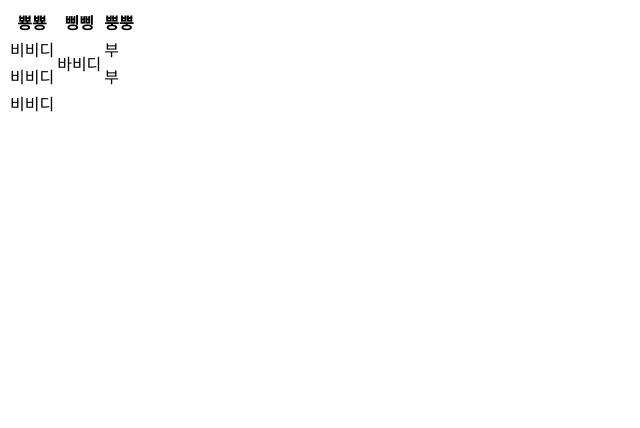
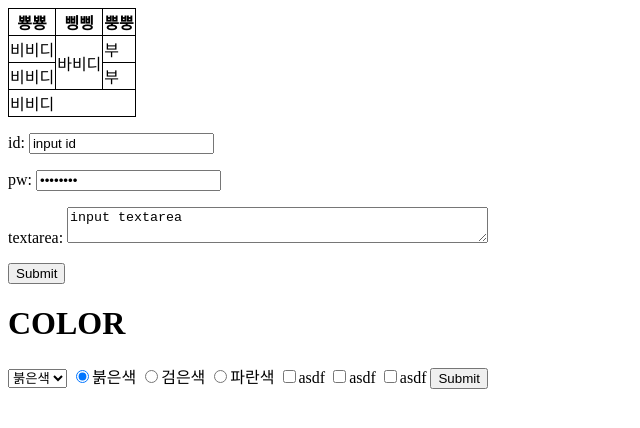
Before and after one commit to qwer-098/24_1-html-web_001, a plain HTML site: page table.html in a window 1280 px wide. Shown: the whole page, without its empty margins (0-640 px from the left). Drawn offline with Linux system fonts and the light colour scheme.

Commit message:
+id/pw/submit/select/label

```diff
--- a/table.html
+++ b/table.html
@@ -5,9 +5,12 @@
       table,
       th,
       td {
-        border: 1px solid white;
+        border: 1px solid black;
         border-collapse: collapse; /* 합치기 */
-        border-radius: 10px; /* 둥글게 */
+        /* border-radius: 10px; 둥글게 */
+      }
+      form {
+        display: inline;
       }
     </style>
   </head>
@@ -42,5 +45,38 @@
         <!-- tab focus -1 비대화형 0 대화형-->
       </div>
     </table>
+    <form action="http://localhost/login.php">
+      <p>
+        <label for="id_txt">id</label>:
+        <input id="id_txt" type="text" name="id" value="input id" />
+      </p>
+      <label>
+        <p>pw: <input type="password" name="pw" value="input pw" /></p>
+      </label>
+      <p>
+        textarea:
+        <textarea cols="50" rows="2">input textarea</textarea>
+      </p>
+      <input type="submit" />
+    </form>
+    <form action="http://localhost/login.php">
+      <h1>COLOR</h1>
+
+      <select name="color">
+        <!--multiple -->
+        <option value="red">붉은색</option>
+        <option value="black">검은색</option>
+        <option value="blue">파란색</option>
+      </select>
+
+      <input type="radio" name="ra" value="red" checked />붉은색
+      <input type="radio" name="ra" value="black" />검은색
+      <input type="radio" name="ra" value="blue" />파란색
+
+      <label><input type="checkbox" name="che" value="red" />asdf</label>
+      <input type="checkbox" name="che" value="red" />asdf
+      <input type="checkbox" name="che" value="red" />asdf
+      <input type="submit" />
+    </form>
   </body>
 </html>
```
